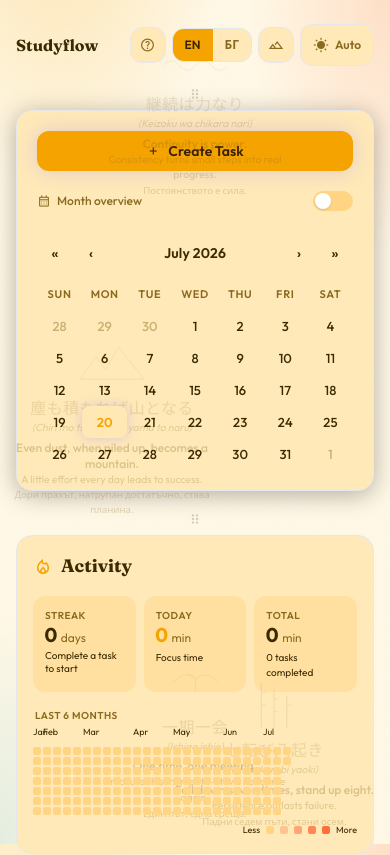
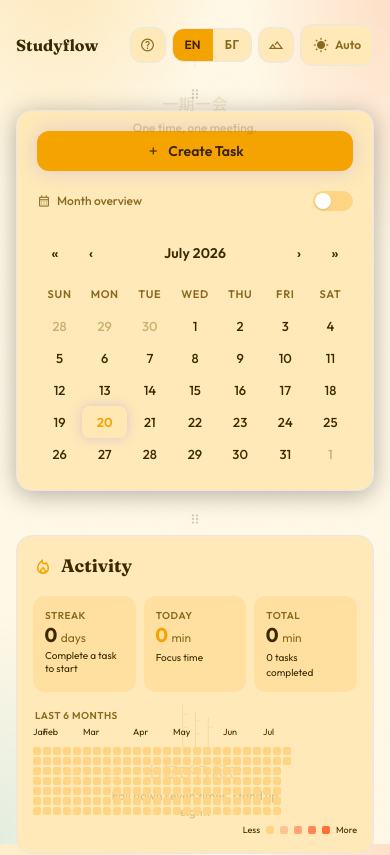
Before and after one commit to pkindalov/Studyflow, a React (Vite) app: page / in a window 390 px wide. Shown: the top 855 px of the page. Built offline with nearby package versions, Linux system fonts and the light colour scheme.

Commit message:
Mobile now only gets 2 motifs anchored to the top/bottom-center gaps, showing just the icon, kanji, and English line. The corner/mid-side placements and the fuller five-line text (romaji, reminder, Bulgarian) still show up at sm+ where there's actual room for them.

```diff
--- a/src/layout/BackgroundMotif.jsx
+++ b/src/layout/BackgroundMotif.jsx
@@ -4,18 +4,27 @@ import backgroundMotifs from "./backgroundMotifs";
 // Positions the watermark cards can be placed at, inset from the viewport
 // edges so the text never gets clipped. Edit backgroundMotifs.js to
 // add/change the messages shown.
-const POSITIONS = [
+//
+// On mobile the single-column layout leaves no side/corner whitespace, so
+// only the top/bottom-center positions are shown there (fewer motifs, less
+// text per motif). The corner and mid-side positions only appear at sm+,
+// where the centered desktop layout gives them room to breathe.
+const CENTER_POSITIONS = [
+  "top-6 left-1/2 -translate-x-1/2 sm:top-10",
+  "bottom-6 left-1/2 -translate-x-1/2 sm:bottom-10",
+];
+
+const EDGE_POSITIONS = [
   "top-4 left-4 sm:top-8 sm:left-8",
   "top-4 right-4 sm:top-8 sm:right-8",
   "bottom-4 left-4 sm:bottom-8 sm:left-8",
   "bottom-4 right-4 sm:bottom-8 sm:right-8",
   "top-1/2 left-2 -translate-y-1/2 sm:left-6",
   "top-1/2 right-2 -translate-y-1/2 sm:right-6",
-  "top-6 left-1/2 -translate-x-1/2 sm:top-10",
-  "bottom-6 left-1/2 -translate-x-1/2 sm:bottom-10",
 ];
 
-const MOTIF_COUNT = 4;
+const MOBILE_MOTIF_COUNT = 2;
+const DESKTOP_EXTRA_COUNT = 2;
 
 const shuffle = (items) => {
   const shuffled = [...items];
@@ -27,9 +36,20 @@ const shuffle = (items) => {
 };
 
 const pickPlacements = () => {
-  const motifs = shuffle(backgroundMotifs).slice(0, MOTIF_COUNT);
-  const positions = shuffle(POSITIONS).slice(0, MOTIF_COUNT);
-  return motifs.map((motif, index) => ({ motif, positionClass: positions[index] }));
+  const motifs = shuffle(backgroundMotifs);
+  const centerPositions = shuffle(CENTER_POSITIONS);
+  const edgePositions = shuffle(EDGE_POSITIONS).slice(0, DESKTOP_EXTRA_COUNT);
+
+  const centerPlacements = motifs.slice(0, MOBILE_MOTIF_COUNT).map((motif, index) => ({
+    motif,
+    positionClass: centerPositions[index],
+    mobileVisible: true,
+  }));
+  const edgePlacements = motifs
+    .slice(MOBILE_MOTIF_COUNT, MOBILE_MOTIF_COUNT + DESKTOP_EXTRA_COUNT)
+    .map((motif, index) => ({ motif, positionClass: edgePositions[index], mobileVisible: false }));
+
+  return [...centerPlacements, ...edgePlacements];
 };
 
 const FIGURES = {
@@ -98,20 +118,26 @@ function BackgroundMotif() {
 
   return (
     <>
-      {placements.map(({ motif, positionClass }) => (
+      {placements.map(({ motif, positionClass, mobileVisible }) => (
         <div
           key={motif.kanji}
           aria-hidden="true"
-          className={`fixed z-0 pointer-events-none select-none flex flex-col items-center text-center max-w-[13rem] sm:max-w-[15rem] text-on-surface-variant ${positionClass}`}
+          className={`fixed z-0 pointer-events-none select-none flex-col items-center text-center max-w-[13rem] sm:max-w-[15rem] text-on-surface-variant ${positionClass} ${mobileVisible ? "flex" : "hidden sm:flex"}`}
         >
           <svg width="96" height="96" viewBox="0 0 200 200" className="w-16 h-16 sm:w-20 sm:h-20 opacity-[0.12]">
             {FIGURES[motif.figure]}
           </svg>
           <p className="mt-1 font-headline text-base sm:text-lg tracking-wide opacity-[0.16]">{motif.kanji}</p>
-          <p className="italic text-[0.65rem] sm:text-xs opacity-[0.22]">({motif.romaji})</p>
+          <p className={`italic text-[0.65rem] sm:text-xs opacity-[0.22] ${mobileVisible ? "hidden sm:block" : ""}`}>
+            ({motif.romaji})
+          </p>
           <p className="mt-1 text-xs sm:text-sm font-medium opacity-30">{motif.en}</p>
-          <p className="text-[0.65rem] sm:text-xs opacity-25">{motif.reminder}</p>
-          <p className="text-[0.6rem] sm:text-[0.7rem] opacity-25">{motif.bg}</p>
+          <p className={`text-[0.65rem] sm:text-xs opacity-25 ${mobileVisible ? "hidden sm:block" : ""}`}>
+            {motif.reminder}
+          </p>
+          <p className={`text-[0.6rem] sm:text-[0.7rem] opacity-25 ${mobileVisible ? "hidden sm:block" : ""}`}>
+            {motif.bg}
+          </p>
         </div>
       ))}
     </>
```
